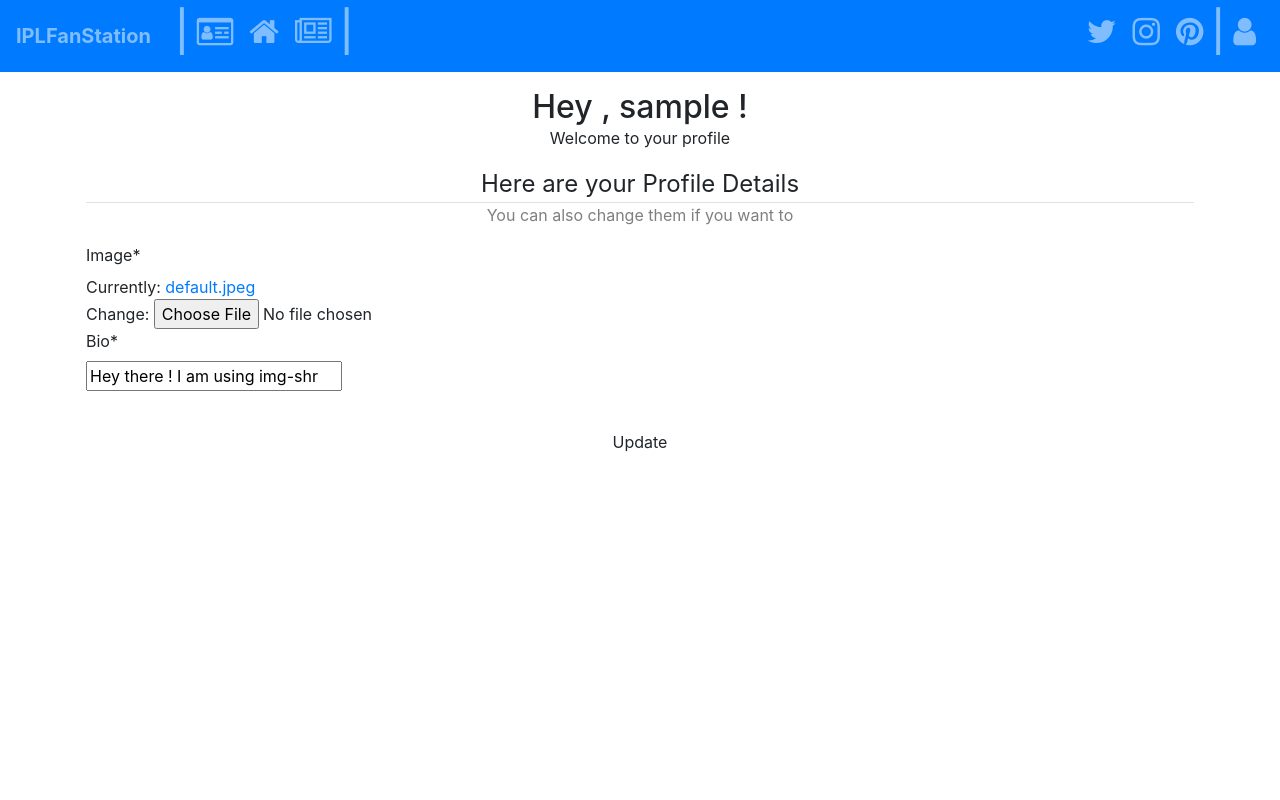
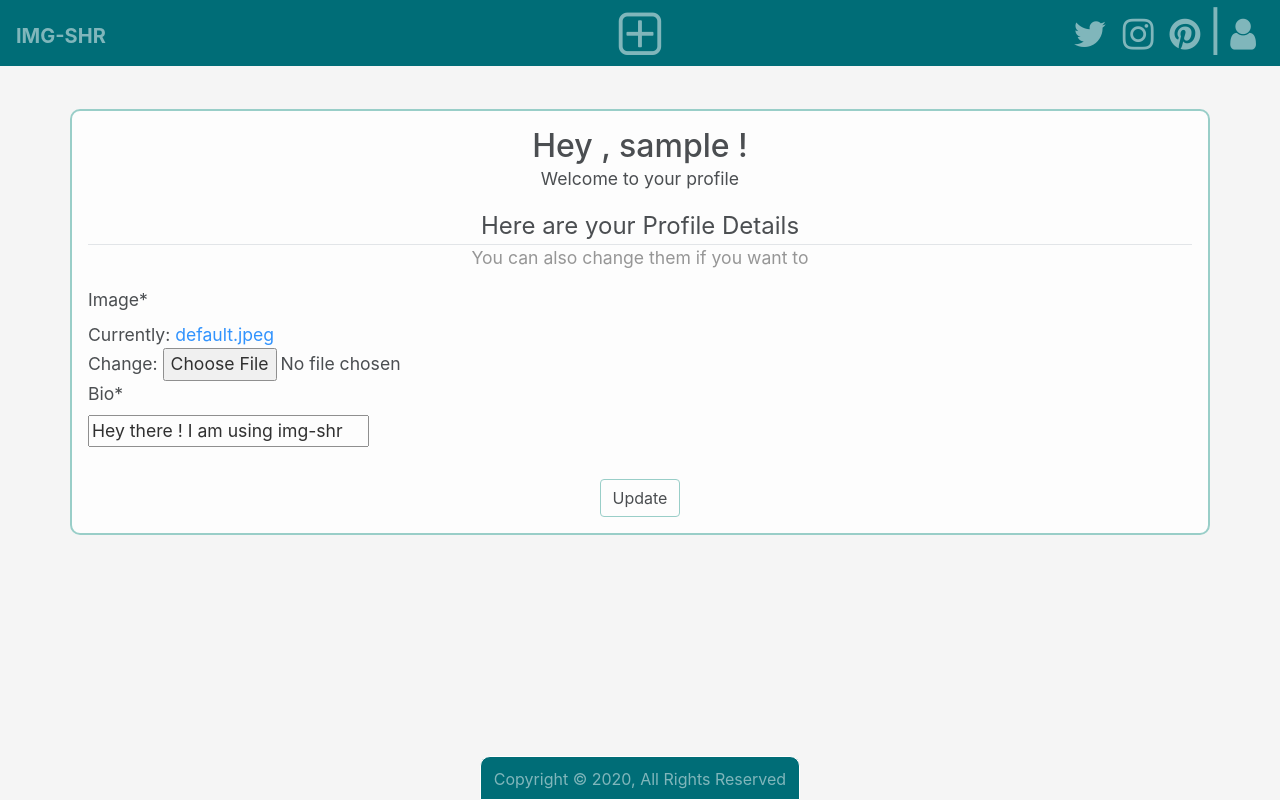
Before and after one commit to friskycodeur/img-shr, a Django app: page /profile/ in a window 1280 px wide. Run offline with Django 3.2, Linux system fonts and the light colour scheme; the visitor is signed in with stand-in values (Sample User, id 1); data comes from the database, SQL or seed files in the repository; some libraries are stand-ins or nearby versions; some web fonts are replaced.

Commit message:
updated signup and login interfaces

```diff
--- a/imgshr/settings.py
+++ b/imgshr/settings.py
@@ -134,6 +134,10 @@
 
 STATIC_URL = '/static/'
 
+STATICFILES_DIRS = [
+    os.path.join(BASE_DIR, 'static'),
+]
+
 SITE_ID=1
 LOGIN_REDIRECT_URL='/'
 
--- /dev/null
+++ b/static/css/main.css
@@ -0,0 +1,297 @@
+:root {
+  --main:#006d77;
+  --submain:#83c5be;
+  --gradient:#edf6f9;
+  --lightt:rgb(240, 219, 219);
+}
+
+body{
+  background-color: whitesmoke;
+}
+
+/* utilities */
+
+.btn-custom{
+  border:1px solid var(--submain);
+}
+.btn-custom:hover,.btn-custom:active{
+  background-color: var(--submain);
+}
+
+.tag{
+  background: var(--submain);
+  width: 6rem;
+  padding: 5px;
+  border-radius: 15px;
+  text-align: center;
+}
+
+
+/* Navbar */
+.navbar-custom {
+  background-color: var(--main) !important;
+  font-size: 18px;
+  padding-bottom: 2px;
+}
+
+.navbar-nav.navbar-center {
+  position: absolute;
+  left: 50%;
+  transform: translatex(-50%);
+}
+
+
+.nav-icon{
+  font-size: 20px;
+  font-weight: bold;
+  padding:5px;
+  margin-left: 0px !important;
+  margin-right: 0px !important;
+}
+
+
+/* Card */
+
+.card{
+  margin: 40px auto;
+  width: 300px;
+  height: 500px;
+  perspective: 1000px;
+  background-color: whitesmoke;
+  border: 0px;
+  position: relative;
+}
+
+.card__inner{
+  width: 100%;
+  height: 100%;
+  transition: transform 1s;
+  transform-style: preserve-3d;
+  cursor: pointer;
+  position: relative;
+}
+
+.card__inner:hover{
+  transform:rotateY(180deg);
+}
+
+.card__face {
+  position: absolute;
+  width: 100%;
+  height: 100%;
+  -webkit-backface-visibility: hidden;
+  backface-visibility: hidden;
+  overflow: hidden;
+  border-radius: 16px;
+  box-shadow: 0px 3px 18px 3px rgba(0,0,0,0.2);
+}
+
+.card__face--front{
+ background-image: linear-gradient(to bottom right ,var(--gradient),var(--submain));
+ display: flex;
+ align-items: center;
+ justify-content: center;
+}
+
+
+.card__face--front h2{
+  color: rgb(63, 62, 62);
+  font-size: 32px;
+  text-transform: uppercase;
+  text-shadow: 3px 3px 3px grey;
+}
+
+.card__face--back{
+  background-color: #fff;
+  transform:rotateY(180deg);
+
+}
+
+.card__content{
+  width: 100%;
+  height: 100%;
+
+}
+
+.card__header{
+  position: relative;
+  padding:30px 30px 40px;
+}
+
+.card__header:after{
+  content: '';
+  display: block;
+  position: absolute;
+  top: 0;
+  left: 0;
+  right: 0;
+  bottom: 0;
+  z-index: -1;
+  border-radius: 0 0 50% 0;
+  background-image: linear-gradient(to bottom left ,var(--gradient) 10%,var(--submain) 115%);
+
+}
+
+.image{
+  display: block;
+  width: 128px;
+  height: 128px;
+  margin: 0 auto 30px;
+  border-radius: 50%;
+  border: 5px solid #fff;
+  object-fit: cover;
+}
+
+.card__header h2{
+  color: #fff;
+  font-size: 32px;
+  font-weight: 900;
+  text-transform: uppercase;
+  text-align: center;
+}
+
+
+.card__body{
+  padding:30px;
+}
+
+.card__body h3{
+  color: #333;
+  font-size: 24px;
+  font-weight: 600;
+  margin-bottom: 15px;
+}
+
+.card__body p{
+  color: #333;
+  font-size: 18px;
+}
+
+/* Player detail card */
+
+.stats-main{
+  display: flex;
+  align-items: center;
+  justify-content: center;
+  border-radius: 10px;
+  background-color: var(--submain);
+  margin: 2rem;
+  margin-left: 30rem;
+  text-align: center;
+  height: 110%;
+  width: 30%;
+  font-size: 22px;
+}
+
+/* Homepage */
+
+#showcase {
+  color: #fff;
+  background: var(--gradient);
+  padding: 2rem;
+  position: relative;
+}
+
+#showcase:before {
+  content: "";
+  background-image: linear-gradient(to bottom left ,#e29578,#edf6f9 );
+  position: absolute;
+  top: 0;
+  left: 0;
+  width: 100%;
+  height: 100%;
+  opacity: 0.4;
+}
+
+#showcase .showcase-container {
+  display: grid;
+  grid-template-columns: repeat(2, 1fr);
+  justify-content: center;
+  align-items: center;
+  height: 50vh;
+}
+
+#showcase .showcase-content {
+  z-index: 1;
+}
+
+#showcase .showcase-content p {
+  margin-bottom: 1rem;
+}
+
+
+.home-card{
+  background-color:#83c5be !important;
+  border-radius: 70px;
+  padding: 2rem !important;
+  font-size: 20px;
+  color: #3f3f3f;
+  font-weight: bold;
+}
+/* Login Page */
+
+.form-container {
+  background: #fff;
+  opacity: 0.8;
+  border-radius: 10px;
+  margin-top: 2.7rem;
+  margin-bottom: 2.7rem;
+  font-size: 1.1rem;
+  border: 2px dashed var(--submain);
+  max-width: 600px;
+}
+
+
+.form-container img {
+  height: 120px;
+  width: 120px;
+  border-radius: 50%;
+}
+.btn-login {
+  width: 20%;
+  margin-top: -4rem;
+}
+
+.rem {
+  margin-bottom: 3rem;
+}
+
+.register {
+  font-size: 0.9rem;
+  text-align: center;
+}
+
+
+/* Post Form */
+
+.post-form{
+  background: #fff;
+  opacity: 0.8;
+  border-radius: 10px;
+  margin-top: 2.7rem;
+  margin-bottom: 2.7rem;
+  font-size: 1.1rem;
+  border: 2px solid var(--submain);
+}
+
+
+/* Post card */
+
+.post-detail{
+  background-image: linear-gradient(to bottom left ,var(--main),var(--submain));
+  border-radius:15px;
+  margin: 3rem;
+  opacity: 0.9;
+  padding: 1rem;
+}
+
+/* Footer */
+footer{
+  display: flex;
+  background-color: var(--main);
+  width: 25%;
+  border: 1px solid #fff ;
+  border-top-left-radius: 10px;
+  border-top-right-radius: 10px;
+  padding-top: 10px;
+}
--- a/templates/base.html
+++ b/templates/base.html
@@ -22,7 +22,7 @@
 
 
     <!-- Local CSS -->
-      <link rel="stylesheet" href="#">
+      <link rel="stylesheet" href="{% static 'css/main.css' %}">
     <title>IPLFanStation</title>
 </head>
 
@@ -30,25 +30,14 @@
     <nav
       class="sticky-top navbar navbar-expand-lg navbar-dark bg-primary navbar-custom"
     >
-    <a class="navbar-brand mr-4 text-white-50 font-weight-bold" href="#">IPLFanStation</a>
+    <a class="navbar-brand mr-4 text-white-50 font-weight-bold" href="#">IMG-SHR</a>
 
           <!-- Naviagtion options -->
           <ul class="navbar-nav navbar-center">
-            <li>
-              <h1 class="text-white-50">|</h1>
+            <li class="nav-item">
+                <a class="nav-link waves-effect waves-light text-white-50" href="#"><i class="fa fa-plus-square-o fa-3x"></i></a>
             </li>
-            <li class="nav-item">
-                <a class="nav-link waves-effect waves-light text-white-50" href="#"><i class="fa fa-id-card-o fa-2x"></i></a>
-            </li>
-            <li class="nav-item">
-                <a class="nav-link waves-effect waves-light text-white-50" href="#"><i class="fa fa-home fa-2x"></i></a>
-            </li>
-            <li class="nav-item">
-                <a class="nav-link waves-effect waves-light text-white-50" href= "#"><i class="fa fa-newspaper-o fa-2x"></i></a>
-            </li>
-            <li>
-              <h1 class="text-white-50">|</h1>
-            </li>
+
             </ul>
 
 
@@ -77,11 +66,11 @@
             </div>
         </li>
         {% else %}
-        <li class="nav-item ">
-            <a class="nav-link mt-1 btn btn-light text-black-50 mr-0" href="#">Sign Up</a>
+        <li class="nav-item mt-1">
+            <a class="nav-link mt-1 btn btn-light text-black-50 mr-0" href="{% url 'account_signup' %}">Sign Up</a>
         </li>
-        <li class="nav-item">
-            <a class="nav-link mt-1 text-white-50 ml-0" href="#">Login</a>
+        <li class="nav-item mt-1">
+            <a class="nav-link mt-1 text-white-50 ml-0" href="{% url 'account_login' %}">Login</a>
         </li>
         {% endif %}
     </ul>
@@ -100,7 +89,7 @@
         <footer id="main-footer" class="mx-auto d-block mt-auto px-2">
           <div class="content text-center">
             <div class="text-white-50">
-              <p class="mb-2 ">Copyright &copy; 2020, All Rights Reserved <br>Made with &hearts; by <a href="#" class="text-white m-0 p-0">Prateek Maheshwari</a></b> </p>
+               <p class="mb-2 ">Copyright &copy; 2020, All Rights Reserved <!-- <br>Made with &hearts; by <a href="#" class="text-white m-0 p-0">Prateek Maheshwari</a></b>--> </p>
             </div>
           </div>
         </footer>
```
Also changed, not shown: templates/account/signup.html (+22 -17 lines).
